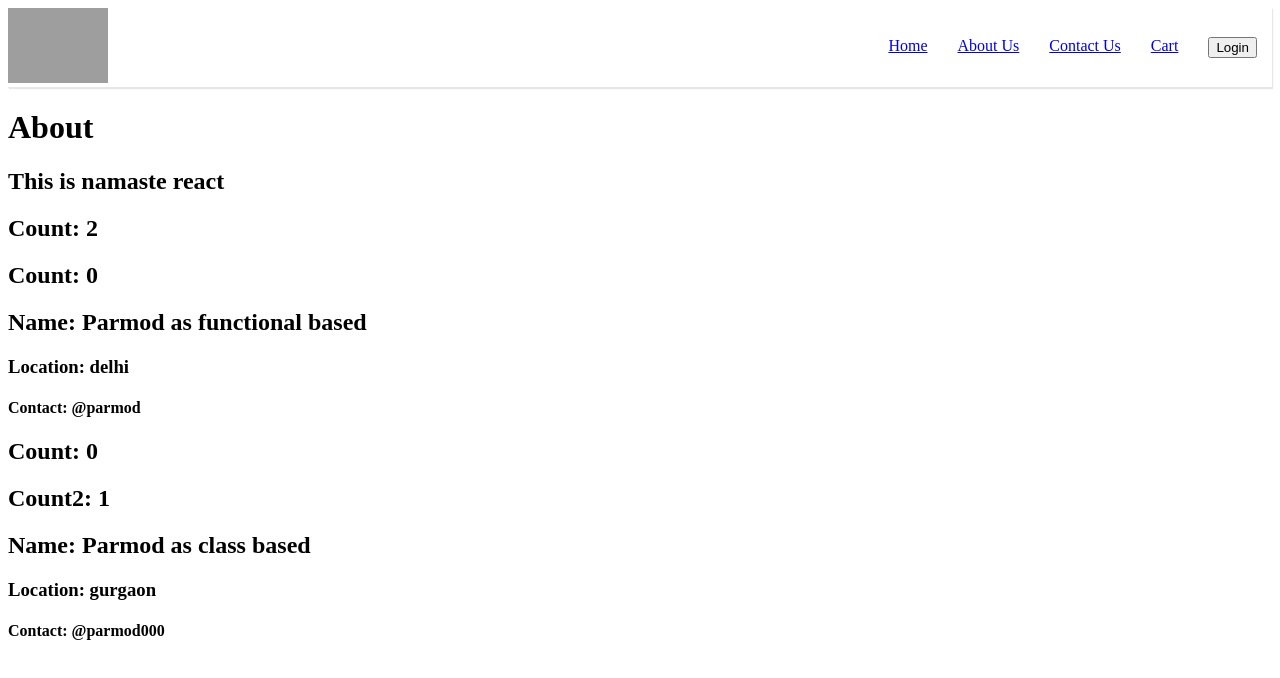
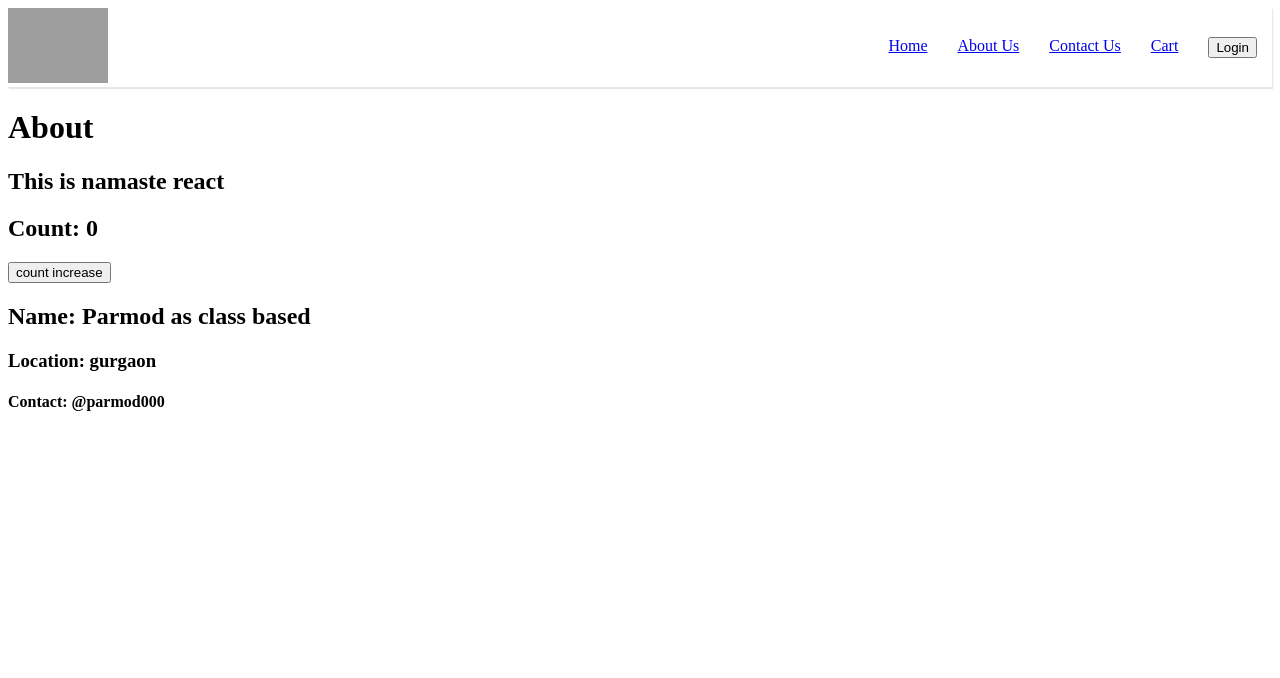
Before and after one commit to parmodsaha/namaste-react, a React (Vite) app: page /about in a window 1280 px wide. Shown: the top 678 px of the page. Built offline with nearby package versions, Linux system fonts and the light colour scheme; grey boxes are pictures that could not be loaded.

Commit message:
usestate update used in class based component

```diff
--- a/src/components/About.js
+++ b/src/components/About.js
@@ -6,7 +6,7 @@ const About = () => {
         <div>
             <h1>About</h1>
             <h2>This is namaste react</h2>
-            <User name={"Parmod as functional based"} city={"delhi"} contact={"@parmod"} />
+            {/* <User name={"Parmod as functional based"} city={"delhi"} contact={"@parmod"} /> */}
             <UserClass name={"Parmod as class based"} city={"gurgaon"} contact={"@parmod000"} />
         </div>
     );
--- a/src/components/User.js
+++ b/src/components/User.js
@@ -1,6 +1,6 @@
 import { useState } from "react";
 const User = (props) => {
-    const [count] = useState(0);
+    const [count, setCount] = useState(0);
     const [count2] = useState(2);
     return (
         <div className="user-card">
--- a/src/components/UserClass.js
+++ b/src/components/UserClass.js
@@ -5,17 +5,22 @@ class UserClass extends React.Component {
         super(props);
         this.state = {
             count: 0,
-            count2: 1,
         };
     }
     render () {
         const {name, city, contact} = this.props;
         const {count} = this.state;
-        const {count2} = this.state;
         return (
             <div className="user-card">
                 <h2>Count: {count}</h2>
-                <h2>Count2: {count2}</h2>
+                <button
+                onClick={ () => {
+                    //NEVER UPDATE STATE VARIABLE DIRECTLY
+                    this.setState ({
+                        count: this.state.count + 1,
+                    });
+                }}
+                >count increase</button>
                 <h2>Name: {name}</h2>
                 <h3>Location: {city}</h3>
                 <h4>Contact: {contact}</h4>
```
